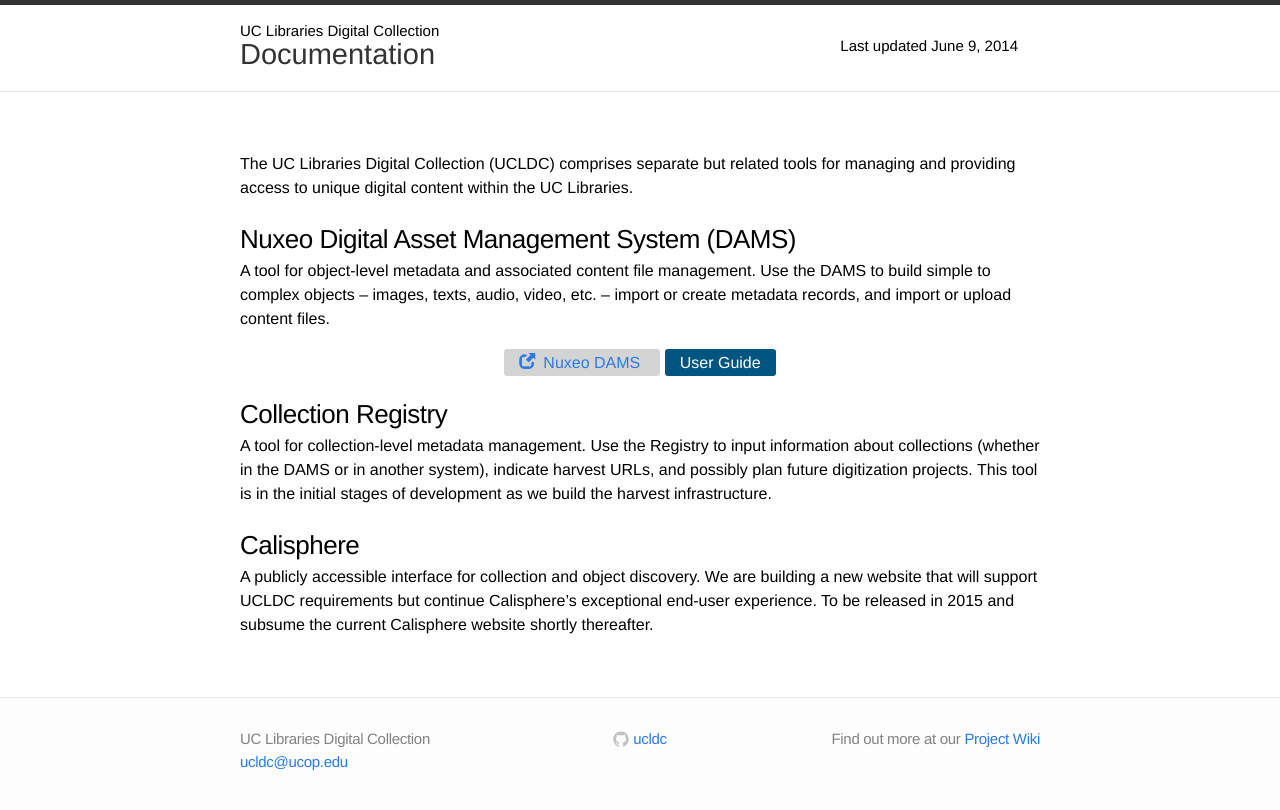
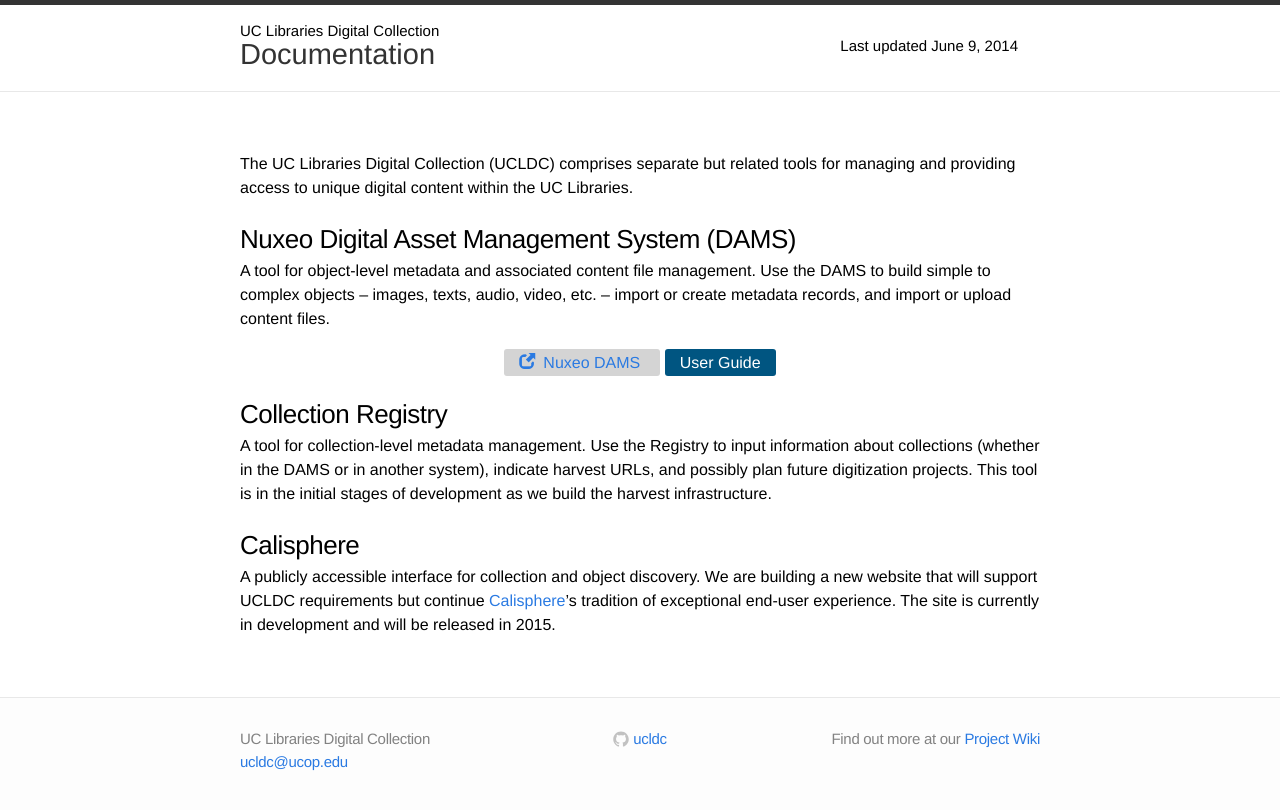
Before and after one commit to ucldc/ucldc-docs, a Jekyll site: the page built from index.md, in a window 1280 px wide. Shown: the top 810 px of the page. Built offline with Jekyll 4.4.1, drawn with Linux system fonts in a browser that asks for light colours; nearby versions of some CDN libraries.

Commit message:
Update index.md

```diff
--- a/index.md
+++ b/index.md
@@ -16,11 +16,13 @@
   </a>  <a href="{{ site.url }}{{site.baseurl}}/docs/dams/index/" class="special-button">User Guide</a>
 </p>
 
+
 Collection Registry
 ===================
 A tool for collection-level metadata management. Use the Registry to input information about collections (whether in the DAMS or in another system), indicate harvest URLs, and possibly plan future digitization projects. This tool is in the initial stages of development as we build the harvest infrastructure.
 
+
 Calisphere
 ================
 
-A publicly accessible interface for collection and object discovery. We are building a new website that will support UCLDC requirements but continue Calisphere's exceptional end-user experience. To be released in 2015 and subsume the current Calisphere website shortly thereafter.
+A publicly accessible interface for collection and object discovery. We are building a new website that will support UCLDC requirements but continue [Calisphere](http://www.calisphere.universityofcalifornia.edu)'s tradition of exceptional end-user experience. The site is currently in development and will be released in 2015.
```
